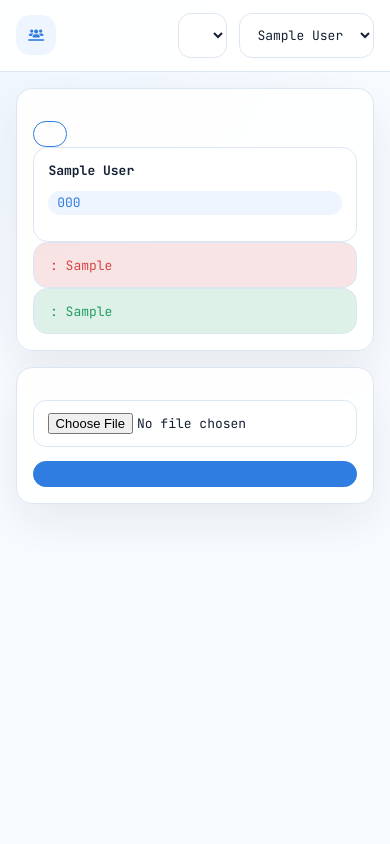
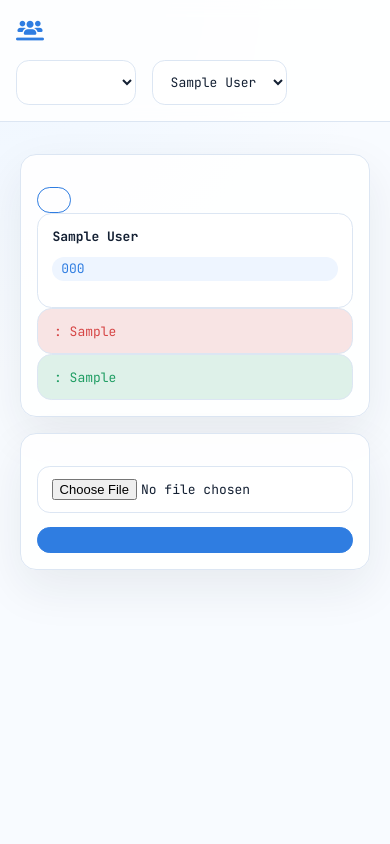
Before and after one commit to albercuba/Roster-Hub, a FastAPI app: template app/templates/admin_languages.html in a window 390 px wide. Run offline with FastAPI, Linux system fonts and the light colour scheme; the template is opened without the code that fills it: most values are stand-ins (such as "Sample title", 1, 10 or a date in 2020); lists and menus that the app fills with data are empty; parts of the project's set-up code (start-up, migrations or seed data) failed here and were passed over.

Commit message:
style: restyle roster hub shell

```diff
--- a/app/static/style.css
+++ b/app/static/style.css
@@ -12,6 +12,7 @@
     --accent-soft: #eef5ff;
     --danger: #d64545;
     --ok: #1f9d63;
+    --radius: 14px;
     --shadow: 0 18px 48px rgba(20, 32, 51, 0.08);
 }
 
@@ -41,21 +42,110 @@ body {
 }
 a { color: inherit; text-decoration: none; }
 .topbar {
-    position: sticky; top: 0; z-index: 10;
-    display: flex; justify-content: space-between; align-items: center;
-    padding: 0.8rem 1rem; backdrop-filter: blur(10px);
-    background: var(--panel); border-bottom: 1px solid var(--line);
+    position: sticky;
+    top: 0;
+    z-index: 20;
+    display: flex;
+    justify-content: space-between;
+    align-items: center;
+    padding: 1rem 2rem;
+    background: color-mix(in srgb, var(--panel) 92%, transparent);
+    border-bottom: 1px solid var(--line);
+    backdrop-filter: blur(10px);
 }
-.brand { display: flex; gap: 0.8rem; align-items: center; }
-.brand-mark { width: 2.5rem; height: 2.5rem; border-radius: 0.9rem; display: inline-flex; align-items: center; justify-content: center; background: var(--accent-soft); color: var(--accent); }
+.brand {
+    display: flex;
+    gap: 0.8rem;
+    align-items: center;
+}
+.brand-mark {
+    color: var(--accent);
+    font-size: 1.4rem;
+}
 .brand-title { font-weight: 700; }
 .brand-subtitle, .muted { color: var(--muted); }
-.topbar-actions { display: flex; align-items: center; gap: 0.75rem; }
-.layout { display: grid; grid-template-columns: 240px minmax(0, 1fr); gap: 1rem; padding: 1rem; }
-.sidebar { display: grid; align-content: start; gap: 0.5rem; }
-.nav-link { padding: 0.85rem 1rem; border-radius: 0.9rem; background: var(--panel); border: 1px solid var(--line); box-shadow: var(--shadow); }
-.nav-link.active, .nav-link:hover { background: var(--accent-soft); color: var(--accent); }
-.shell { display: grid; gap: 1rem; }
+.nav {
+    display: flex;
+    gap: 1rem;
+    align-items: center;
+    flex-wrap: wrap;
+    justify-content: flex-end;
+}
+.nav a,
+.link-button {
+    color: var(--muted);
+    text-decoration: none;
+    background: transparent;
+    border: 0;
+    font: inherit;
+    cursor: pointer;
+}
+.nav a:hover,
+.link-button:hover {
+    color: var(--accent);
+}
+.topbar-select-form {
+    min-width: 0;
+}
+.topbar-select {
+    min-width: 120px;
+    padding: 0.6rem 0.75rem;
+    border-radius: var(--radius);
+    background: var(--panel-strong);
+}
+.user-summary {
+    display: inline-flex;
+    align-items: center;
+    gap: 0.5rem;
+    color: var(--muted);
+}
+.app-layout {
+    display: grid;
+    grid-template-columns: 260px minmax(0, 1fr);
+    gap: 1.5rem;
+    width: min(1440px, calc(100% - 2rem));
+    margin: 0 auto;
+    align-items: start;
+}
+.side-menu {
+    position: sticky;
+    top: 7.25rem;
+    display: grid;
+    gap: 0.4rem;
+    margin-top: 2rem;
+    padding: 1rem;
+    background: color-mix(in srgb, var(--panel) 95%, transparent);
+    border: 1px solid var(--line);
+    border-radius: var(--radius);
+    box-shadow: var(--shadow);
+}
+.side-menu-link {
+    display: flex;
+    align-items: center;
+    gap: 0.65rem;
+    width: 100%;
+    color: var(--muted);
+    border: 0;
+    border-radius: var(--radius);
+    background: transparent;
+    padding: 0.8rem 0.9rem;
+    font: inherit;
+    cursor: pointer;
+}
+.side-menu-link:hover,
+.side-menu-link.active {
+    color: var(--accent);
+    background: var(--accent-soft);
+}
+.shell {
+    width: 100%;
+    margin: 2rem auto;
+    min-width: 0;
+    padding-left: 0.75rem;
+    padding-right: 0.75rem;
+    display: grid;
+    gap: 1rem;
+}
 .panel { background: var(--panel); border: 1px solid var(--line); border-radius: 1rem; box-shadow: var(--shadow); padding: 1rem; }
 .hero-grid { display: grid; grid-template-columns: repeat(auto-fit,minmax(150px,1fr)); gap: 1rem; }
 .stat-panel strong { display: block; font-size: 1.8rem; margin-top: 0.4rem; }
@@ -89,6 +179,20 @@ textarea { min-height: 100px; resize: vertical; }
 .auth-panel { max-width: 420px; margin: 3rem auto; }
 .code-block { white-space: pre-wrap; font-size: 12px; }
 @media (max-width: 900px) {
-    .layout { grid-template-columns: 1fr; }
+    .topbar {
+        padding: 1rem;
+        align-items: flex-start;
+        flex-direction: column;
+        gap: 0.85rem;
+    }
+    .nav {
+        width: 100%;
+        justify-content: flex-start;
+    }
+    .app-layout { grid-template-columns: 1fr; width: min(100%, calc(100% - 1rem)); }
+    .side-menu {
+        position: static;
+        margin-top: 1rem;
+    }
     .grid-form.two, .split { grid-template-columns: 1fr; }
 }
--- a/app/templates/base.html
+++ b/app/templates/base.html
@@ -25,42 +25,42 @@
                     <div class="brand-subtitle">{{ t('app.tagline') }}</div>
                 </div>
             </div>
-            <div class="topbar-actions">
-                <form action="/preferences/theme" method="post" class="inline-form">
-                    <select name="theme" class="select" onchange="this.form.submit()">
+            <nav class="nav">
+                <form action="/preferences/theme" method="post" class="inline-form topbar-select-form">
+                    <select name="theme" class="select topbar-select" onchange="this.form.submit()" aria-label="{{ t('nav.theme') }}">
                         <option value="light" {% if theme == 'light' %}selected{% endif %}>{{ t('theme.light') }}</option>
                         <option value="dark" {% if theme == 'dark' %}selected{% endif %}>{{ t('theme.dark') }}</option>
                     </select>
                 </form>
-                <form action="/preferences/language" method="post" class="inline-form">
-                    <select name="language_code" class="select" onchange="this.form.submit()">
+                <form action="/preferences/language" method="post" class="inline-form topbar-select-form">
+                    <select name="language_code" class="select topbar-select" onchange="this.form.submit()" aria-label="{{ t('nav.language') }}">
                         {% for option in language_options %}
                         <option value="{{ option.code }}" {% if option.code == lang.code %}selected{% endif %}>{{ option.display_name }}</option>
                         {% endfor %}
                     </select>
                 </form>
                 {% if user %}
-                <span class="user-chip"><i class="fa-solid fa-user"></i> {{ user.email }}</span>
+                <span class="user-summary"><i class="fa-solid fa-user"></i> {{ user.email }}</span>
                 <form action="/logout" method="post">
-                    <button class="link-button" type="submit">{{ t('nav.logout') }}</button>
+                    <button class="link-button" type="submit"><i class="fa-solid fa-right-from-bracket"></i> {{ t('nav.logout') }}</button>
                 </form>
                 {% endif %}
-            </div>
+            </nav>
         </header>
-        <div class="layout">
+        <div class="app-layout">
             {% if user %}
-            <aside class="sidebar">
+            <aside class="side-menu" aria-label="Primary navigation">
                 {% if user.role == 'admin' %}
-                <a class="nav-link {% if active_page == 'dashboard' %}active{% endif %}" href="/dashboard">{{ t('nav.dashboard') }}</a>
-                <a class="nav-link {% if active_page == 'companies' %}active{% endif %}" href="/admin/companies">{{ t('nav.companies') }}</a>
-                <a class="nav-link {% if active_page == 'users' %}active{% endif %}" href="/admin/users">{{ t('nav.users') }}</a>
-                <a class="nav-link {% if active_page == 'requests' %}active{% endif %}" href="/admin/requests">{{ t('nav.requests') }}</a>
-                <a class="nav-link {% if active_page == 'email_settings' %}active{% endif %}" href="/admin/settings/email">{{ t('nav.email_settings') }}</a>
-                <a class="nav-link {% if active_page == 'languages' %}active{% endif %}" href="/admin/languages">{{ t('nav.languages') }}</a>
+                <a class="side-menu-link {% if active_page == 'dashboard' %}active{% endif %}" href="/dashboard"><i class="fa-solid fa-chart-line"></i> {{ t('nav.dashboard') }}</a>
+                <a class="side-menu-link {% if active_page == 'companies' %}active{% endif %}" href="/admin/companies"><i class="fa-solid fa-building"></i> {{ t('nav.companies') }}</a>
+                <a class="side-menu-link {% if active_page == 'users' %}active{% endif %}" href="/admin/users"><i class="fa-solid fa-users"></i> {{ t('nav.users') }}</a>
+                <a class="side-menu-link {% if active_page == 'requests' %}active{% endif %}" href="/admin/requests"><i class="fa-solid fa-clipboard-list"></i> {{ t('nav.requests') }}</a>
+                <a class="side-menu-link {% if active_page == 'email_settings' %}active{% endif %}" href="/admin/settings/email"><i class="fa-solid fa-envelope"></i> {{ t('nav.email_settings') }}</a>
+                <a class="side-menu-link {% if active_page == 'languages' %}active{% endif %}" href="/admin/languages"><i class="fa-solid fa-language"></i> {{ t('nav.languages') }}</a>
                 {% else %}
-                <a class="nav-link {% if active_page == 'client_portal' %}active{% endif %}" href="/portal">{{ t('nav.client_portal') }}</a>
-                <a class="nav-link {% if active_page == 'new_request' %}active{% endif %}" href="/portal/requests/new?process_type=onboarding">{{ t('nav.new_request') }}</a>
-                <a class="nav-link" href="/portal/requests/new?process_type=offboarding">{{ t('requests.process_type.offboarding') }}</a>
+                <a class="side-menu-link {% if active_page == 'client_portal' %}active{% endif %}" href="/portal"><i class="fa-solid fa-clipboard-list"></i> {{ t('nav.client_portal') }}</a>
+                <a class="side-menu-link {% if active_page == 'new_request' %}active{% endif %}" href="/portal/requests/new?process_type=onboarding"><i class="fa-solid fa-user-plus"></i> {{ t('requests.start_onboarding') }}</a>
+                <a class="side-menu-link" href="/portal/requests/new?process_type=offboarding"><i class="fa-solid fa-user-minus"></i> {{ t('requests.start_offboarding') }}</a>
                 {% endif %}
             </aside>
             {% endif %}
```
